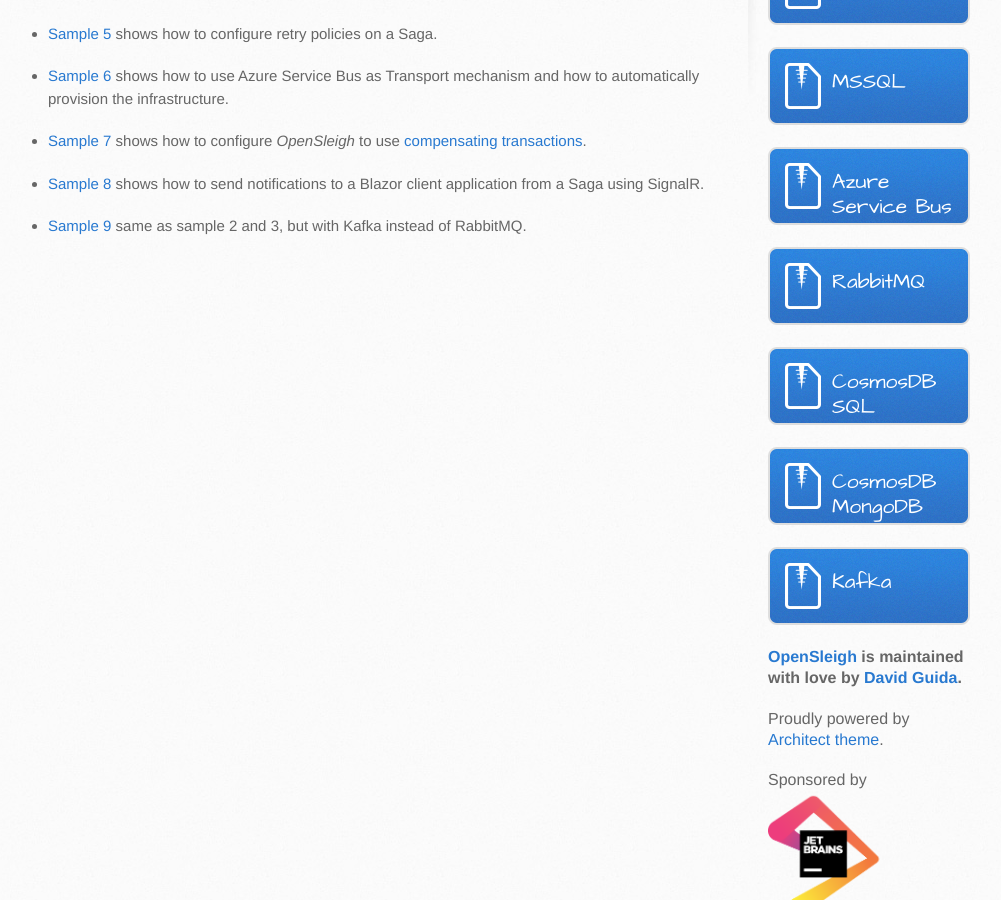
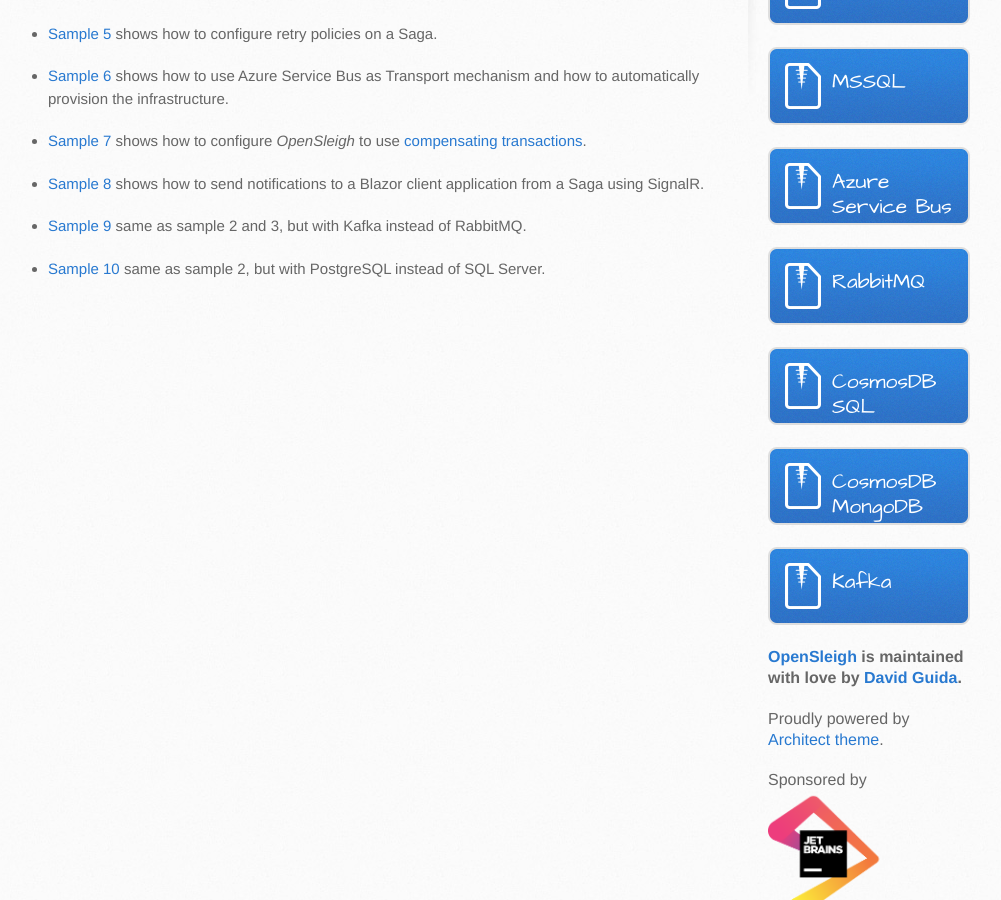
Before and after one commit to mizrael/OpenSleigh-Web, a Jekyll site: the page built from samples/index.md, in a window 1280 px wide and 900 px high, scrolled down 676 px. Shown: the whole window, without its empty margins (142-1143 px from the left). Built offline with Jekyll 4.4.1, drawn with Linux system fonts in a browser that asks for light colours.

Commit message:
added sample 10

```diff
--- a/samples/index.md
+++ b/samples/index.md
@@ -23,3 +23,5 @@ Sample projects are available in the [`/samples/` folder](https://github.com/miz
 - **[Sample 8](https://github.com/mizrael/OpenSleigh/tree/develop/samples/Sample8)** shows how to send notifications to a Blazor client application from a Saga using SignalR.
 
 - **[Sample 9](https://github.com/mizrael/OpenSleigh/tree/develop/samples/Sample9)** same as sample 2 and 3, but with Kafka instead of RabbitMQ.
+
+- **[Sample 10](https://github.com/mizrael/OpenSleigh/tree/develop/samples/Sample10)** same as sample 2, but with PostgreSQL instead of SQL Server.
```
